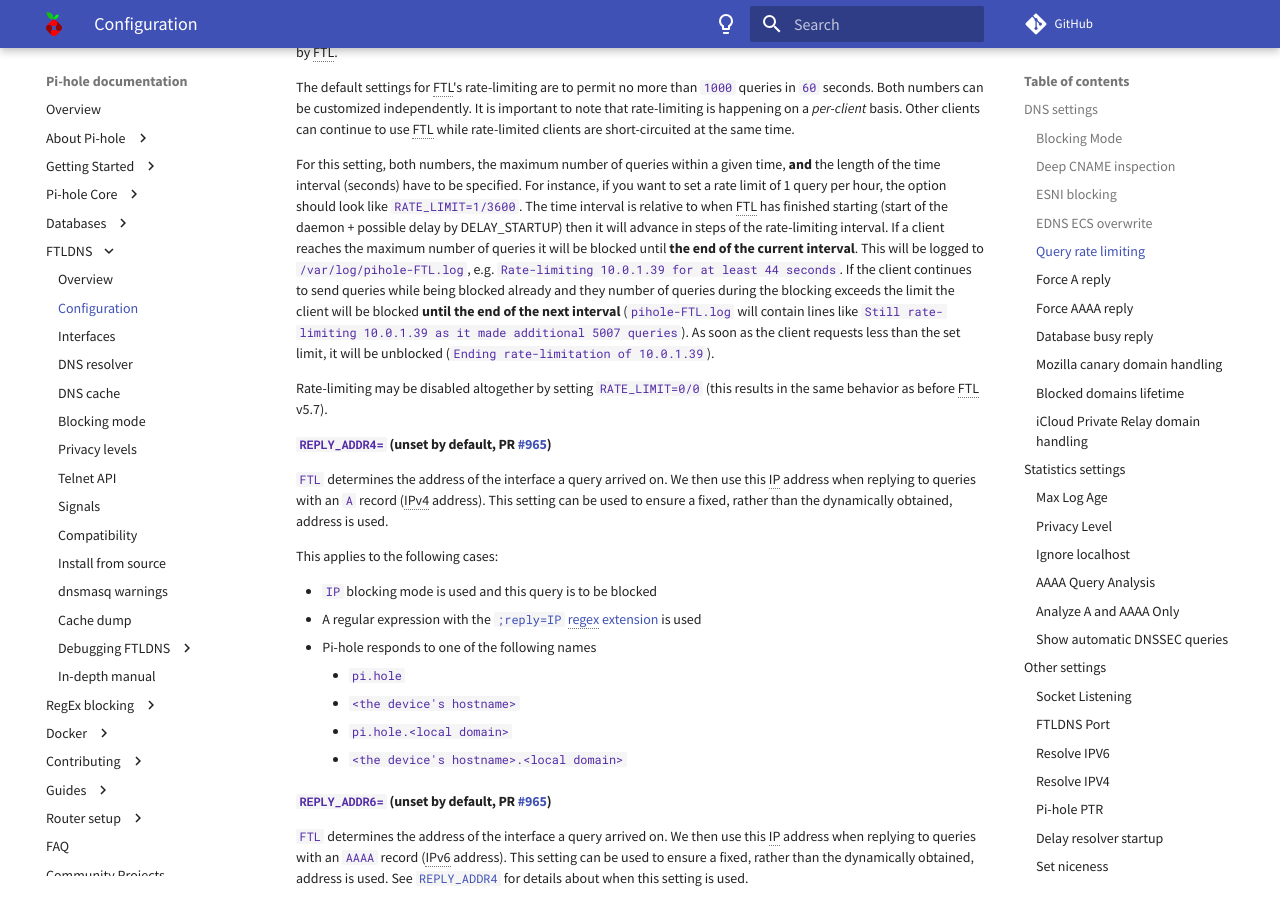
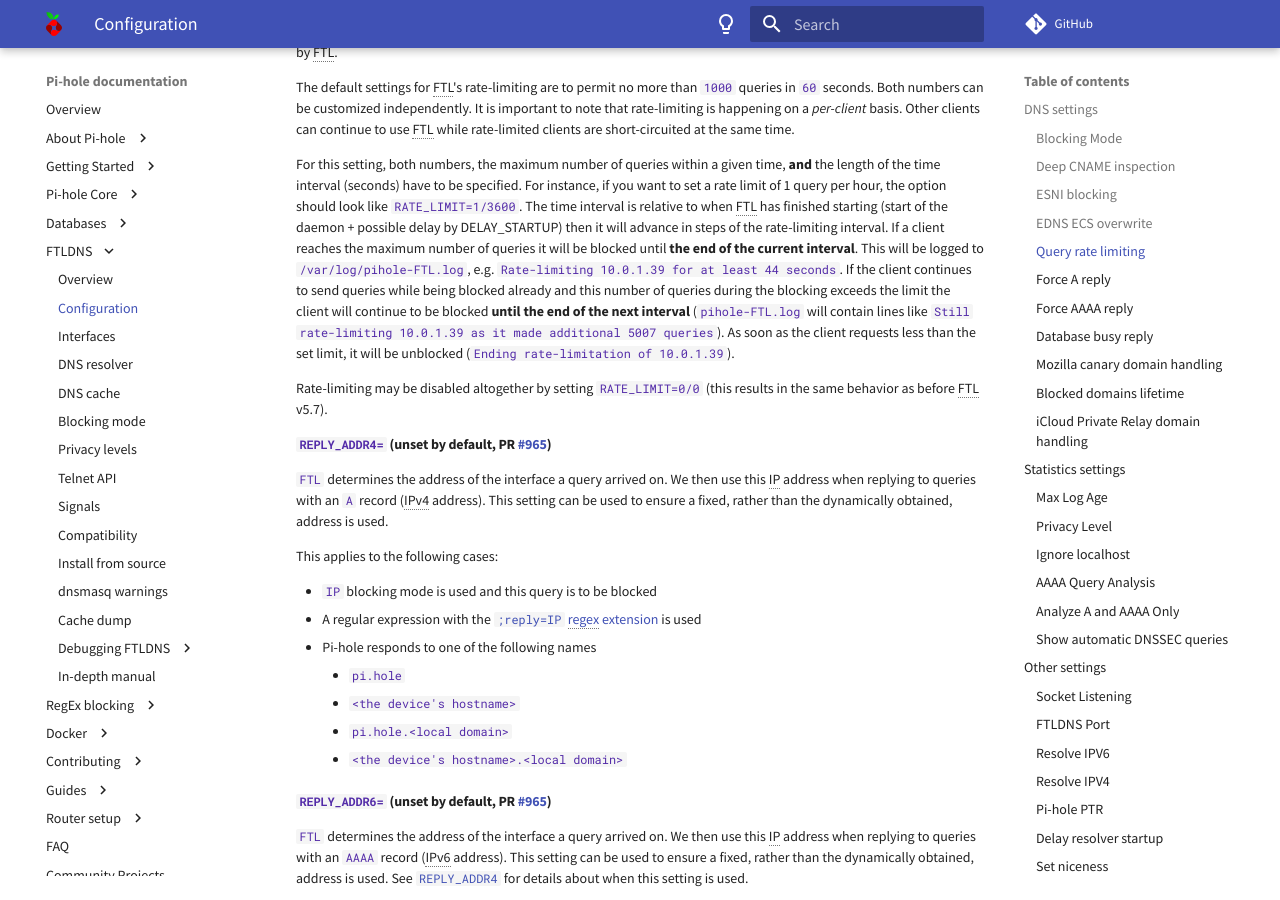
Before and after one commit to pi-hole/docs, an MkDocs documentation site: the page built from docs/ftldns/configfile.md, in a window 1280 px wide and 900 px high, scrolled down 905 px. Built offline with MkDocs 1.6.1 and Material for MkDocs 9.7.7, drawn with Linux system fonts in a browser that asks for light colours; comment, search, counter and statistics services are not loaded.

Commit message:
Address reviewer's comment
Co-authored-by: DL6ER <DL6ER@users.noreply.github.com>

```diff
--- a/docs/ftldns/configfile.md
+++ b/docs/ftldns/configfile.md
@@ -39,7 +39,7 @@ The default settings for FTL's rate-limiting are to permit no more than `1000` q
 It is important to note that rate-limiting is happening on a *per-client* basis. Other clients can continue to use FTL while rate-limited clients are short-circuited at the same time.
 
 For this setting, both numbers, the maximum number of queries within a given time, **and** the length of the time interval (seconds) have to be specified. For instance, if you want to set a rate limit of 1 query per hour, the option should look like `RATE_LIMIT=1/3600`.
-The time interval is relative to when FTL has finished starting (start of the daemon + possible delay by DELAY_STARTUP)  then it will advance in steps of the rate-limiting interval. If a client reaches the maximum number of queries it will be blocked until **the end of the current interval**. This will be logged to `/var/log/pihole-FTL.log`, e.g. `Rate-limiting 10.0.1.39 for at least 44 seconds`. If the client continues to send queries while being blocked already and they number of queries during the blocking exceeds the limit the client will be blocked **until the end of the next interval** (`pihole-FTL.log` will contain lines like `Still rate-limiting 10.0.1.39 as it made additional 5007 queries`).  As soon as the client requests less than the set limit, it will be unblocked (`Ending rate-limitation of 10.0.1.39`).
+The time interval is relative to when FTL has finished starting (start of the daemon + possible delay by DELAY_STARTUP)  then it will advance in steps of the rate-limiting interval. If a client reaches the maximum number of queries it will be blocked until **the end of the current interval**. This will be logged to `/var/log/pihole-FTL.log`, e.g. `Rate-limiting 10.0.1.39 for at least 44 seconds`. If the client continues to send queries while being blocked already and this number of queries during the blocking exceeds the limit the client will continue to be blocked **until the end of the next interval** (`pihole-FTL.log` will contain lines like `Still rate-limiting 10.0.1.39 as it made additional 5007 queries`).  As soon as the client requests less than the set limit, it will be unblocked (`Ending rate-limitation of 10.0.1.39`).
 
 Rate-limiting may be disabled altogether by setting `RATE_LIMIT=0/0` (this results in the same behavior as before FTL v5.7).
 
```
